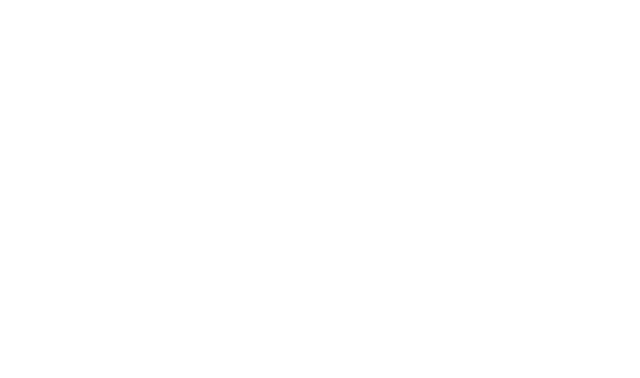
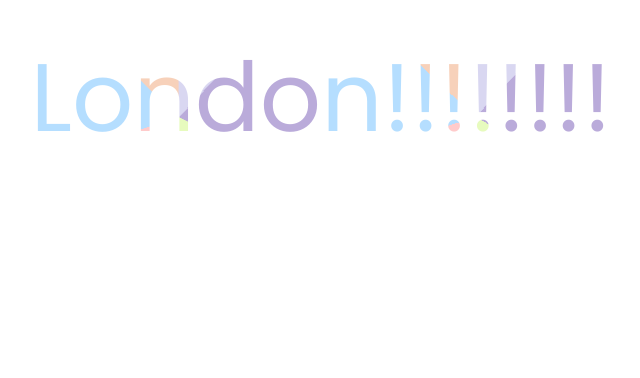
Before and after one commit to aLosada7/personal-webpage, a Next.js app: page /san-valentine in a window 1280 px wide. Before the commit this address had no page. Shown: the part 1102-1480 px from the top of the page, without its empty margins (319-959 px from the left). Before the commit the page ends 800 px from the top, so only its background shows below. Built offline with nearby package versions, Linux system fonts and the light colour scheme.

Commit message:
feat: :sparkles: Valentine's day special for my girlfriend

```diff
--- /dev/null
+++ b/pages/san-valentine.jsx
@@ -0,0 +1,27 @@
+import ScrollMouse from "../components/ScrollMouse";
+
+export default function SanValentine() {
+	return (
+		<>
+			<div className="sv-slide">
+				<h1 class="gradient-text">Here we go!</h1>
+				<span className="scrollmouse-wrapper">
+					<ScrollMouse />
+				</span>
+			</div>
+			<div className="sv-slide">
+				<h1 class="gradient-text" style={{ fontSize: "12vmin" }}>
+					London!!!!!!!!
+				</h1>
+			</div>
+			<div className="sv-slide">
+				<h1 class="gradient-text">Get ready! We leave March 25th!</h1>
+			</div>
+			<div className="sv-slide">
+				<h1 class="gradient-text" style={{ fontSize: "10vmin" }}>
+					It's going to be a great weekend!
+				</h1>
+			</div>
+		</>
+	);
+}
--- a/styles/globals.scss
+++ b/styles/globals.scss
@@ -8,24 +8,26 @@
 @import 'partials/_blog.scss';
 @import 'partials/_scrollMouse.scss';
 
+@import 'san-valentine.scss';
+
 html,
 body {
     padding: 0;
     margin: 0;
     font-size: 16px;
-    font-family: Poppins,-apple-system,BlinkMacSystemFont,Segoe UI,Roboto,Helvetica Neue,Arial,sans-serif;
+    font-family: Poppins, -apple-system, BlinkMacSystemFont, Segoe UI, Roboto, Helvetica Neue, Arial, sans-serif;
     color: #212529;
     word-spacing: 1px;
     overflow-wrap: break-word;
 }
 
 a {
-  color: inherit;
-  text-decoration: none;
+    color: inherit;
+    text-decoration: none;
 }
 
 * {
-  box-sizing: border-box;
+    box-sizing: border-box;
 }
 
 .navbar {
--- /dev/null
+++ b/styles/san-valentine.scss
@@ -0,0 +1,69 @@
+@import url('https://fonts.googleapis.com/css2?family=Poppins:wght@500&display=swap');
+
+.sv-slide {
+    height: 100vh;
+    display: flex;
+    justify-content: center;
+    align-items: center;
+}
+
+h1 {
+    font-family: 'Poppins', sans-serif;
+    font-size: 25vmin;
+    line-height: 20vmin;
+}
+
+.gradient-text {
+    color: transparent;
+    background: conic-gradient(#D9D7F1 12%,
+            #BAABDA 12%, #BAABDA 33%,
+            #E7FBBE 33%, #E7FBBE 55%,
+            #FFCBCB 55%, #FFCBCB 70%,
+            #B5DEFF 70%, #B5DEFF 87%,
+            #F7D1BA 87%);
+    background-size: 50%;
+    background-clip: text;
+    -webkit-background-clip: text;
+
+    animation: expand-rev 0.8s ease forwards infinite;
+
+    cursor: pointer;
+}
+
+.gradient-text:hover {
+    animation: expand 0.5s ease forwards;
+}
+
+@keyframes expand {
+    0% {
+        background-size: 50%;
+        background-position: 0 0;
+    }
+
+    20% {
+        background-size: 55%;
+        background-position: 0 1em;
+    }
+
+    100% {
+        background-size: 325%;
+        background-position: -10em -4em;
+    }
+}
+
+@keyframes expand-rev {
+    0% {
+        background-size: 325%;
+        background-position: -10em -4em;
+    }
+
+    20% {
+        background-size: 55%;
+        background-position: 0 1em;
+    }
+
+    100% {
+        background-size: 50%;
+        background-position: 0 0;
+    }
+}
```
